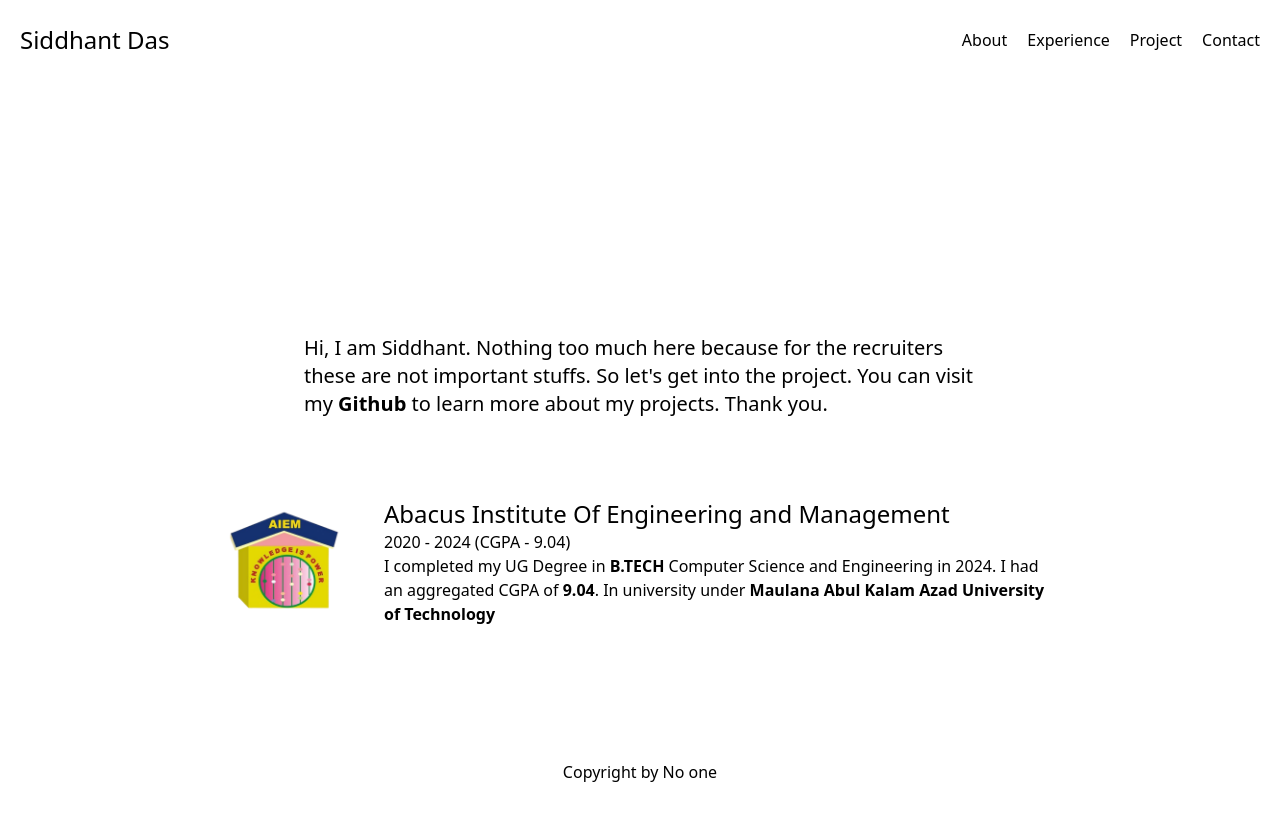
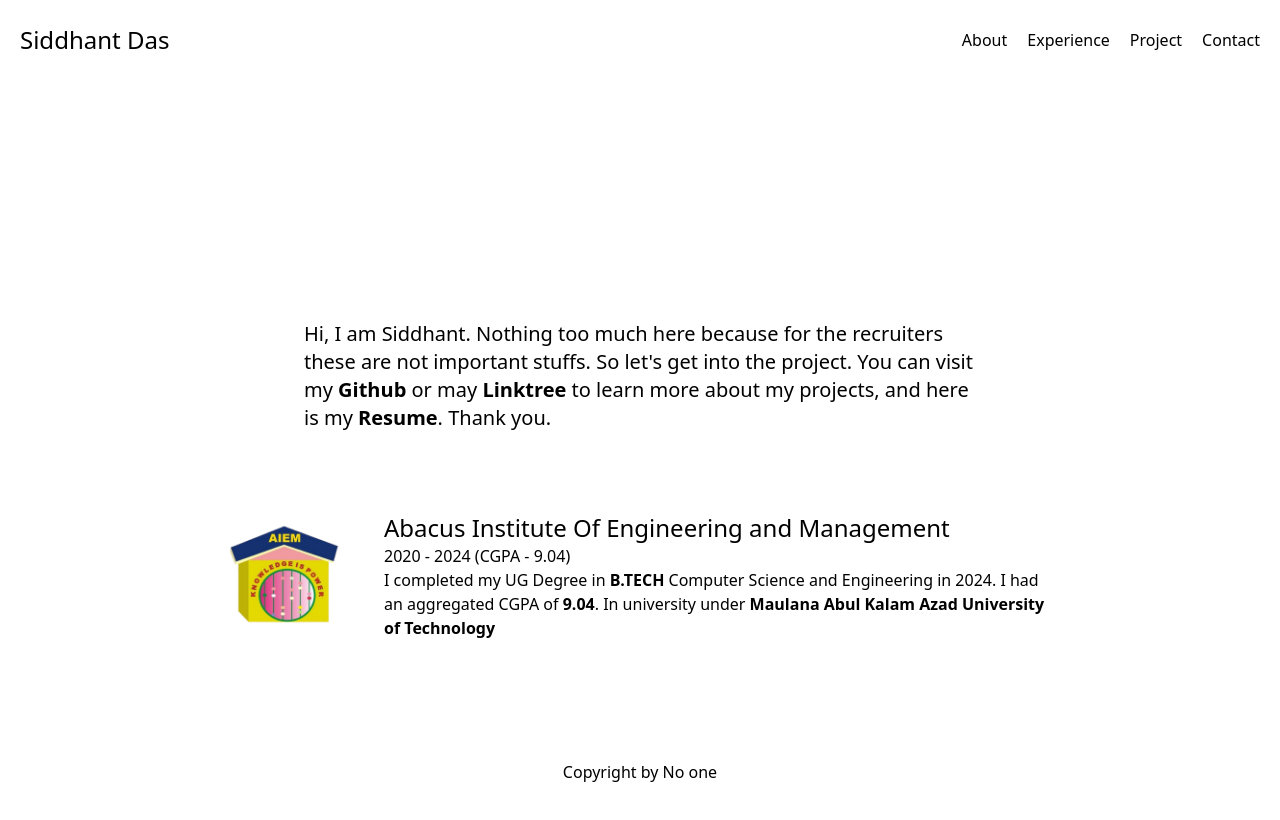
Before and after one commit to SiddhantDas18/portfolio2.0-react, a React (Vite) app: page /About in a window 1280 px wide. Shown: the top 820 px of the page. Built offline with nearby package versions, Linux system fonts and the light colour scheme.

Commit message:
added the resume and linked in area also addes the layout before When I was entrering the website it was not showing anything. I fixed that by adding the homepage route before the layout. Now when I open the website it directly open the homepage

```diff
--- a/src/App.jsx
+++ b/src/App.jsx
@@ -12,6 +12,7 @@ function App() {
     <div className="min-h-screen flex flex-col">
       <BrowserRouter>
         <Routes>
+          <Route path='/' element={<Homepg/>}></Route>
           <Route path='/' element={<Layout />}>
             <Route path='/Homepg' element={<Homepg />} />
             <Route path='/About' element={<About />} />
--- a/src/Pages/AboutPage.jsx
+++ b/src/Pages/AboutPage.jsx
@@ -7,7 +7,7 @@ export default function AboutPage() {
             <div className="flex flex-col gap-10 md:gap-20 justify-center items-center w-full max-w-4xl">
                 <div className="flex items-center justify-center text-xl w-full md:w-3/4">
                     <p>
-                        Hi, I am Siddhant. Nothing too much here because for the recruiters these are not important stuffs. So let's get into the project. You can visit my <b><a href="https://github.com/siddhantdas18" target="_blank" rel="noopener noreferrer">Github</a></b> to learn more about my projects. Thank you.
+                        Hi, I am Siddhant. Nothing too much here because for the recruiters these are not important stuffs. So let's get into the project. You can visit my <b><a href="https://github.com/siddhantdas18" target="_blank" rel="noopener noreferrer">Github</a></b> or may <a href="https://linktr.ee/siddhant05" target="blank"><b>Linktree</b></a> to learn more about my projects, and here is my <a href="https://drive.google.com/file/d/1SUA6cvUuw0UXL-GuLKEg8LgIgkUeUy0-/view?usp=sharing" target="blank"><b>Resume</b></a>. Thank you.
                     </p>
                 </div>
                 <div className="flex flex-col md:flex-row gap-10 items-center justify-center w-full">
```
